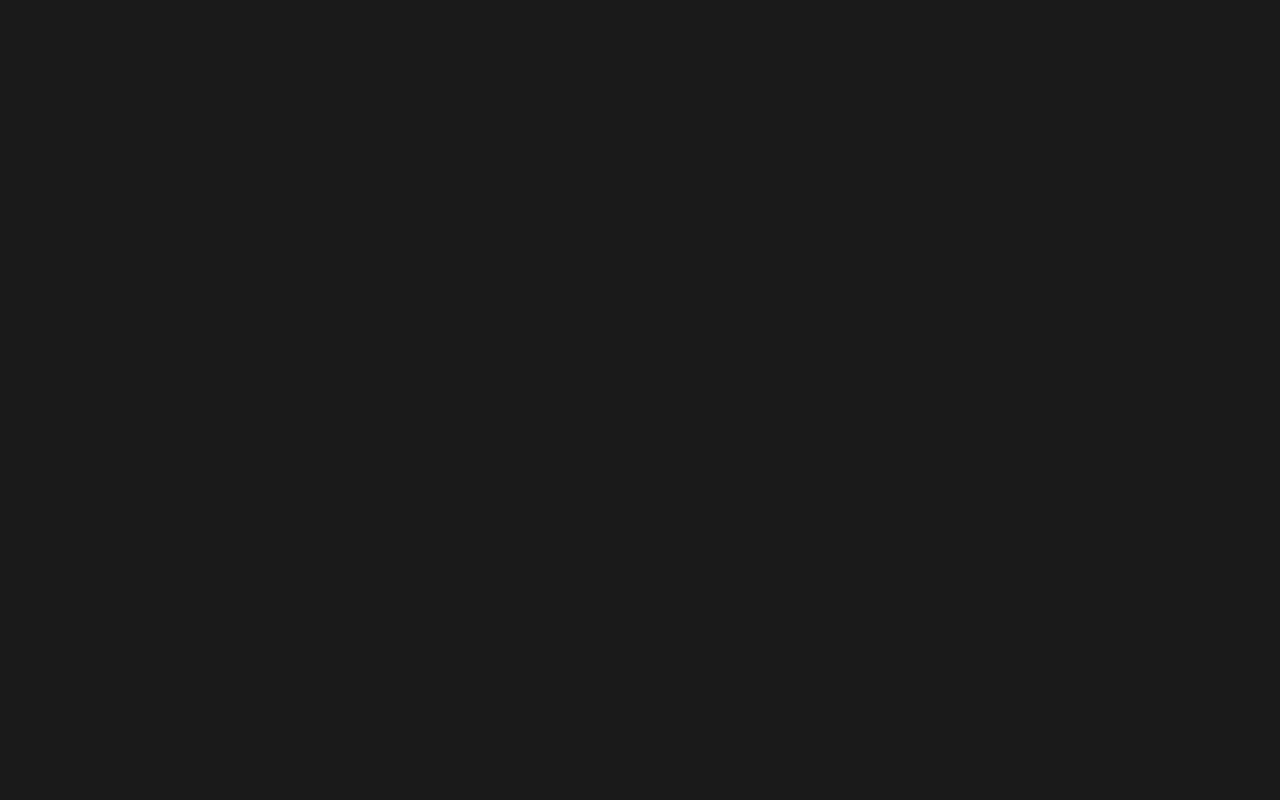
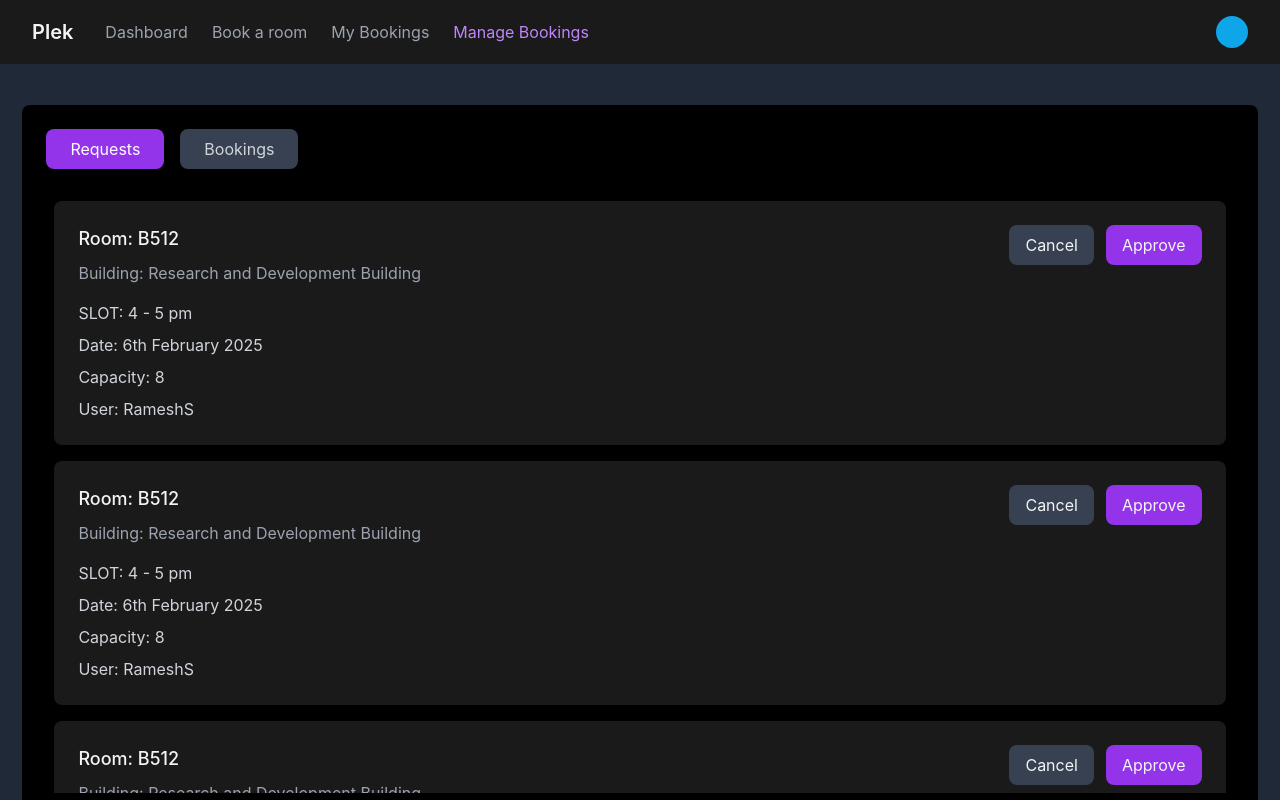
Before and after one commit to SDOS-2025/plek, a React (Vite) app in the folder frontend/: page /ManageBookings in a window 1280 px wide. Before the commit this address had no page. Built offline with nearby package versions, Linux system fonts and the light colour scheme.

Commit message:
created ManageBookings Page for the Floor coordinator

```diff
--- a/frontend/package.json
+++ b/frontend/package.json
@@ -29,7 +29,7 @@
     "eslint-plugin-react-refresh": "^0.4.18",
     "globals": "^15.14.0",
     "postcss": "^8.4.35",
-    "tailwindcss": "^3.4.1",
+    "tailwindcss": "^3.4.17",
     "vite": "^6.1.0"
   }
 }
--- a/frontend/src/App.jsx
+++ b/frontend/src/App.jsx
@@ -6,6 +6,7 @@ import Login from './pages/login';
 import Signup from './pages/signup';
 import Dashboard from './pages/Dashboard';
 import Booking from './pages/booking';
+import ManageBookings from './pages/ManageBookings';
 
 
 
@@ -19,6 +20,7 @@ function App() {
         <Route path="/signup" element={<Signup />} />
         <Route path="/dashboard" element={<Dashboard />} />
         <Route path="/booking" element={<Booking/>} />
+        <Route path="ManageBookings" element={<ManageBookings />} />
       </Routes>
     </BrowserRouter>
   );
--- a/frontend/src/index.css
+++ b/frontend/src/index.css
@@ -27,17 +27,17 @@ body {
   }
 
   .custom-scrollbar::-webkit-scrollbar-track {
-    background: theme('colors.gray.800');
+    background: rgba(31, 41, 55, 0.5);
     border-radius: 4px;
   }
 
   .custom-scrollbar::-webkit-scrollbar-thumb {
-    background-color: theme('colors.purple.600');
+    background: rgba(139, 92, 246, 0.5);
     border-radius: 4px;
     border: 2px solid theme('colors.gray.800');
   }
 
   .custom-scrollbar::-webkit-scrollbar-thumb:hover {
-    background-color: theme('colors.purple.500');
+    background: rgba(139, 92, 246, 0.8);
   }
 }
--- a/frontend/src/pages/Dashboard.jsx
+++ b/frontend/src/pages/Dashboard.jsx
@@ -401,6 +401,9 @@ function Dashboard() {
               <a href="#" className="text-gray-400 hover:text-gray-300">
                 My Bookings
               </a>
+              <a href="ManageBookings" className="text-gray-400 hover:text-gray-300">
+                Manage Bookings
+              </a>
             </div>
           </div>
           <div className="flex items-center">
--- /dev/null
+++ b/frontend/src/pages/ManageBookings.jsx
@@ -0,0 +1,260 @@
+import React, { useState } from "react";
+import { Link } from "react-router-dom";
+
+function ManageBookings() {
+  const [activeTab, setActiveTab] = useState("requests");
+  const firstName = localStorage.getItem("FirstName");
+
+  const bookingRequests = [
+    {
+      id: 1,
+      room: "B512",
+      building: "Research and Development Building",
+      slot: "4 - 5 pm",
+      date: "6th February 2025",
+      capacity: 8,
+      user: "RameshS",
+    },
+    {
+      id: 2,
+      room: "B512",
+      building: "Research and Development Building",
+      slot: "4 - 5 pm",
+      date: "6th February 2025",
+      capacity: 8,
+      user: "RameshS",
+    },
+    {
+      id: 3,
+      room: "B512",
+      building: "Research and Development Building",
+      slot: "4 - 5 pm",
+      date: "6th February 2025",
+      capacity: 8,
+      user: "RameshS",
+    },
+  ];
+
+  const approvedBookings = [
+    {
+      id: 101,
+      room: "A204",
+      building: "Administration Building",
+      slot: "2 - 3 pm",
+      date: "5th February 2025",
+      capacity: 12,
+      user: "PriyaM",
+      status: "Approved",
+    },
+    {
+      id: 102,
+      room: "C110",
+      building: "Conference Center",
+      slot: "10 - 11 am",
+      date: "7th February 2025",
+      capacity: 20,
+      user: "AjayK",
+      status: "Approved",
+    },
+    {
+      id: 103,
+      room: "B512",
+      building: "Research and Development Building",
+      slot: "1 - 2 pm",
+      date: "8th February 2025",
+      capacity: 8,
+      user: "NeelaP",
+      status: "Approved",
+    },
+  ];
+
+  const handleApprove = (bookingId) => {
+    // Handle approve logic
+    console.log("Approved booking:", bookingId);
+  };
+
+  const handleCancel = (bookingId) => {
+    // Handle cancel logic
+    console.log("Cancelled booking:", bookingId);
+  };
+
+  return (
+    <div className="flex flex-col h-screen overflow-y-auto bg-plek-background text-gray-100">
+      {/* Navigation */}
+      <nav className="border-b border-gray-800 px-6 py-4 bg-plek-dark">
+        <div className="flex items-center justify-between">
+          <div className="flex items-center space-x-8">
+            <div className="flex items-center">
+              <span className="ml-2 text-xl font-semibold">Plek</span>
+            </div>
+            <div className="flex space-x-6">
+              <a
+                href="/dashboard"
+                className="text-gray-400 hover:text-gray-300"
+              >
+                Dashboard
+              </a>
+              <a href="/booking" className="text-gray-400 hover:text-gray-300">
+                Book a room
+              </a>
+              <a
+                href="/my-bookings"
+                className="text-gray-400 hover:text-gray-300"
+              >
+                My Bookings
+              </a>
+              <a
+                href="/manage-bookings"
+                className="text-purple-400 hover:text-purple-300"
+              >
+                Manage Bookings
+              </a>
+            </div>
+          </div>
+          <div className="flex items-center space-x-2">
+            <div className="w-8 h-8 bg-sky-500 rounded-full flex items-center justify-center">
+              <span className="text-white font-medium">
+                {firstName?.charAt(0)}
+              </span>
+            </div>
+            <span>{firstName}</span>
+          </div>
+        </div>
+      </nav>
+
+      {/* Main Content */}
+      <div className="min-w-[99vw] mx-auto px-4 py-10 flex-grow">
+        {/* Tab Navigation and Content */}
+        <div className="bg-black p-6 rounded-lg mb-14">
+          <div className="flex space-x-4 mb-6">
+            <button
+              className={`px-6 py-2 rounded-lg transition-colors ${
+                activeTab === "requests"
+                  ? "bg-purple-600 text-white"
+                  : "bg-gray-700 text-gray-300 hover:bg-gray-600"
+              }`}
+              onClick={() => setActiveTab("requests")}
+            >
+              Requests
+            </button>
+            <button
+              className={`px-6 py-2 rounded-lg transition-colors ${
+                activeTab === "bookings"
+                  ? "bg-purple-600 text-white"
+                  : "bg-gray-700 text-gray-300 hover:bg-gray-600"
+              }`}
+              onClick={() => setActiveTab("bookings")}
+            >
+              Bookings
+            </button>
+          </div>
+
+          {/* Scrollable Content - Conditional rendering based on active tab */}
+          <div className="max-h-[75vh] overflow-y-auto custom-scrollbar rounded-lg p-2  max-w-full w-full mx-auto">
+            {activeTab === "requests" ? (
+              <div className="space-y-4">
+                {bookingRequests.map((booking) => (
+                  <div
+                    key={booking.id}
+                    className="bg-plek-dark rounded-lg p-6 space-y-4"
+                  >
+                    <div className="flex justify-between items-start">
+                      <div>
+                        <h3 className="text-lg font-medium mb-2">
+                          Room: {booking.room}
+                        </h3>
+                        <p className="text-gray-400">
+                          Building: {booking.building}
+                        </p>
+                        <div className="mt-4 space-y-2">
+                          <p className="text-gray-300">SLOT: {booking.slot}</p>
+                          <p className="text-gray-300">Date: {booking.date}</p>
+                          <p className="text-gray-300">
+                            Capacity: {booking.capacity}
+                          </p>
+                          <p className="text-gray-300">User: {booking.user}</p>
+                        </div>
+                      </div>
+                      <div className="flex space-x-3">
+                        <button
+                          onClick={() => handleCancel(booking.id)}
+                          className="px-4 py-2 bg-gray-700 hover:bg-gray-600 rounded-lg transition-colors"
+                        >
+                          Cancel
+                        </button>
+                        <button
+                          onClick={() => handleApprove(booking.id)}
+                          className="px-4 py-2 bg-purple-600 hover:bg-purple-700 rounded-lg transition-colors"
+                        >
+                          Approve
+                        </button>
+                      </div>
+                    </div>
+                  </div>
+                ))}
+              </div>
+            ) : (
+              <div className="space-y-4">
+                {approvedBookings.map((booking) => (
+                  <div
+                    key={booking.id}
+                    className="bg-plek-dark rounded-lg p-6 space-y-4"
+                  >
+                    <div className="flex justify-between items-start">
+                      <div>
+                        <h3 className="text-lg font-medium mb-2">
+                          Room: {booking.room}
+                        </h3>
+                        <p className="text-gray-400">
+                          Building: {booking.building}
+                        </p>
+                        <div className="mt-4 space-y-2">
+                          <p className="text-gray-300">SLOT: {booking.slot}</p>
+                          <p className="text-gray-300">Date: {booking.date}</p>
+                          <p className="text-gray-300">
+                            Capacity: {booking.capacity}
+                          </p>
+                          <p className="text-gray-300">User: {booking.user}</p>
+                          <p className="text-green-400">
+                            Status: {booking.status}
+                          </p>
+                        </div>
+                      </div>
+                      <div className="flex space-x-3">
+                        <button
+                          onClick={() => handleCancel(booking.id)}
+                          className="px-4 py-2 bg-gray-700 hover:bg-gray-600 rounded-lg transition-colors"
+                        >
+                          Cancel
+                        </button>
+                      </div>
+                    </div>
+                  </div>
+                ))}
+              </div>
+            )}
+          </div>
+        </div>
+      </div>
+
+      {/* Footer */}
+      <footer className="border-t border-gray-800 bg-plek-dark">
+        <div className="container mx-auto px-4 py-4">
+          <div className="flex justify-center space-x-6 text-sm text-gray-400">
+            <Link to="/about" className="hover:text-white transition-colors">
+              About us
+            </Link>
+            <Link to="/help" className="hover:text-white transition-colors">
+              Help Center
+            </Link>
+            <Link to="/contact" className="hover:text-white transition-colors">
+              Contact us
+            </Link>
+          </div>
+        </div>
+      </footer>
+    </div>
+  );
+}
+
+export default ManageBookings;
```
Also changed, not shown: 1 other file (tests, documents, lock files or other folders).
